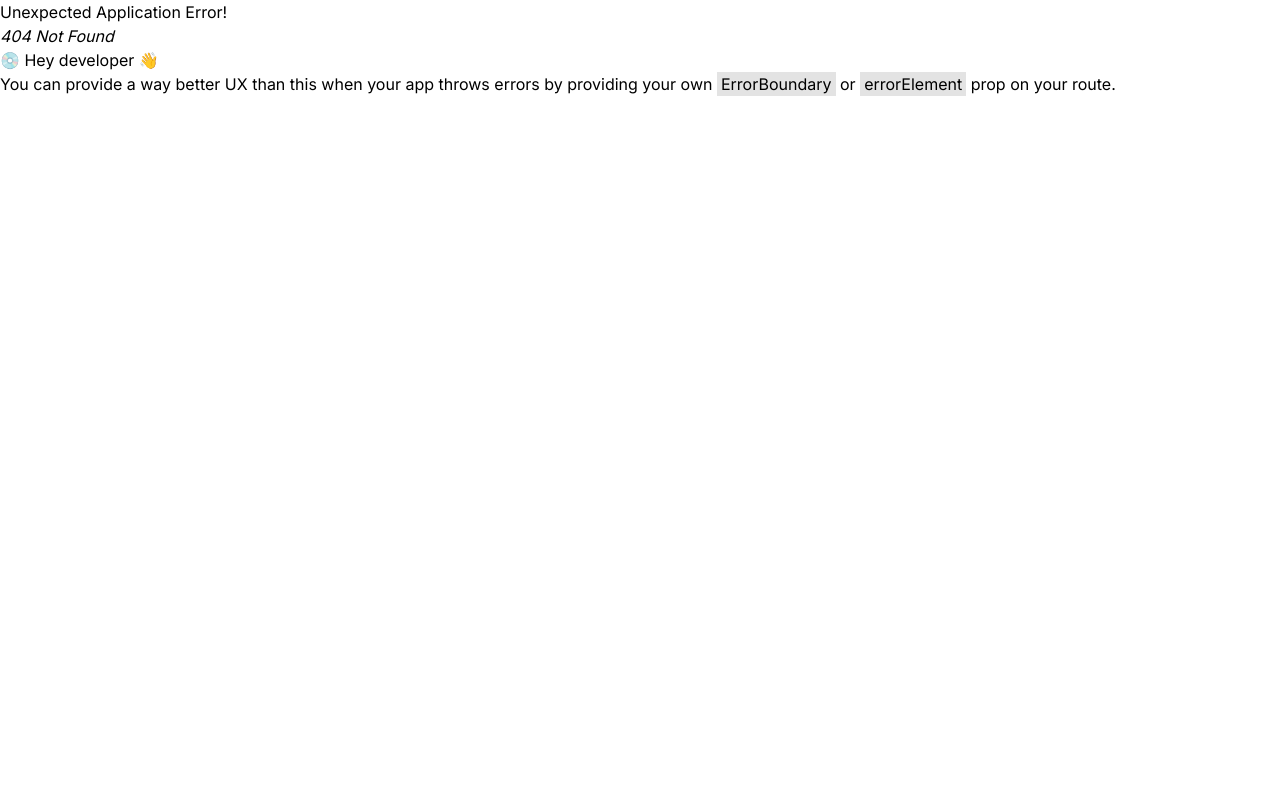
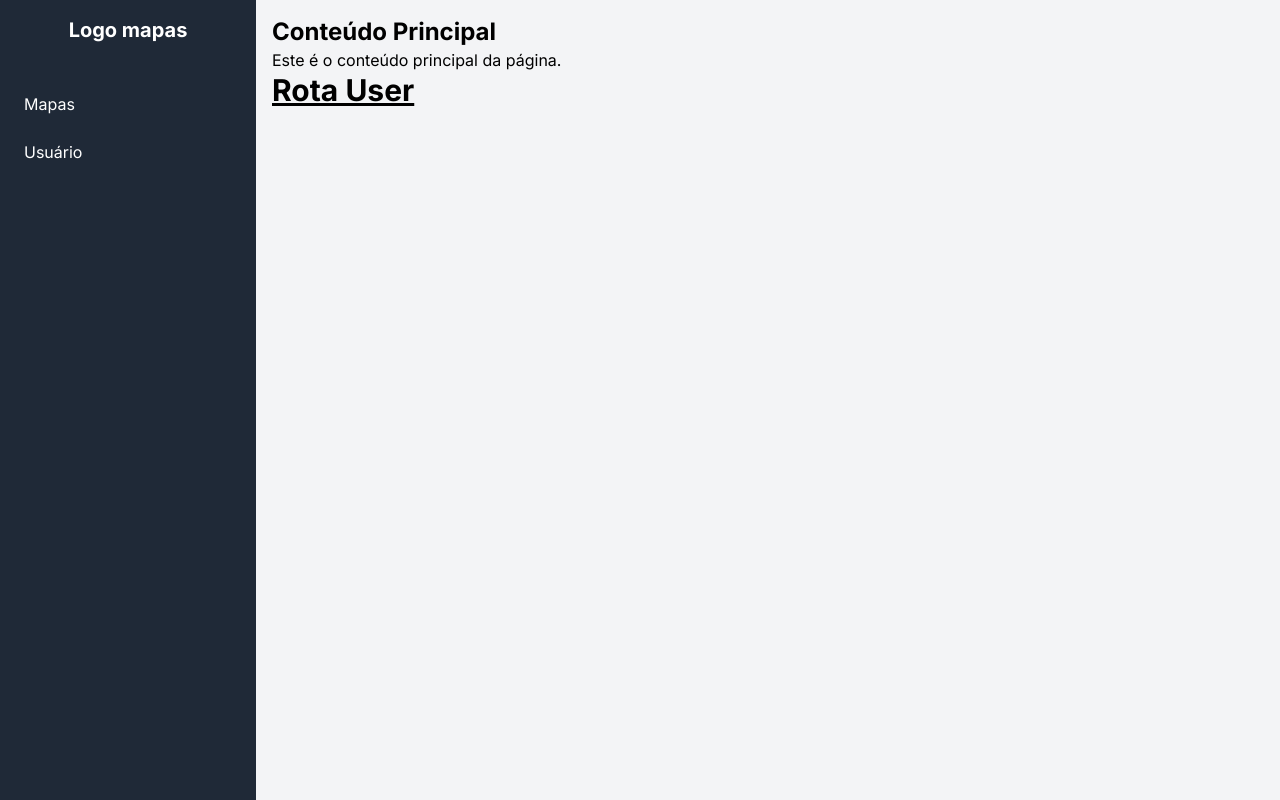
Before and after one commit to jorgelucasalima/yourmaps, a React (Vite) app: page /user in a window 1280 px wide. Before the commit this address had no page. Built offline with nearby package versions, Linux system fonts and the light colour scheme.

Commit message:
atualização

```diff
--- a/package.json
+++ b/package.json
@@ -10,6 +10,7 @@
     "preview": "vite preview"
   },
   "dependencies": {
+    "axios": "^1.7.2",
     "react": "^18.2.0",
     "react-dom": "^18.2.0",
     "react-router-dom": "^6.23.1"
--- /dev/null
+++ b/src/error-page.jsx
@@ -0,0 +1,16 @@
+import { useRouteError } from "react-router-dom";
+
+export default function ErrorPage() {
+  const error = useRouteError();
+  console.error(error);
+
+  return (
+    <div id="error-page">
+      <h1>Oops!</h1>
+      <p>Sorry, an unexpected error has occurred.</p>
+      <p>
+        <i>{error.statusText || error.message}</i>
+      </p>
+    </div>
+  );
+}
--- a/src/main.jsx
+++ b/src/main.jsx
@@ -8,11 +8,25 @@ import {
 import './index.css'
 
 import Root from './routes/Root.jsx';
+import Maps from './routes/Maps.jsx';
+import User from './routes/User.jsx';
+import ErrorPage from './error-page.jsx';
 
 const router = createBrowserRouter([
   {
     path: "/",
     element: <Root />,
+    errorElement: <ErrorPage />,
+    children: [
+      {
+        path: "/maps",
+        element: <Maps />,
+      },
+      {
+        path: "/user",
+        element: <User />,
+      },
+    ],
   },
 
 ]);
--- a/src/routes/Maps.jsx
+++ b/src/routes/Maps.jsx
@@ -1,9 +1,10 @@
-import Menu from "../components/Menu";
 
 export default function Maps() {
   return (
     <>
-
+      <h1 className="text-3xl font-bold underline">
+        Maps
+      </h1>
     </>
   );
 }
--- a/src/routes/Root.jsx
+++ b/src/routes/Root.jsx
@@ -1,10 +1,32 @@
+import { Outlet, Link } from "react-router-dom";
+
 export default function Root() {
   return (
-    <div className="p-2">
-      <h1 class="text-3xl font-bold">
-        Hello world!
-      </h1>
-      <button class="bg-blue-500 hover:bg-blue-700 text-white font-bold py-2 px-4 rounded">Rota Maps</button>
+    <div class="flex h-screen bg-gray-100">
+      <aside class="w-64 bg-gray-800 text-white">
+        <div class="p-4 text-center">
+            <h1 class="text-xl font-bold">Logo mapas</h1>
+        </div>
+        <nav class="mt-4 p-2">
+            <ul class="space-y-2">
+                <li class="px-4 py-2 hover:bg-gray-700 rounded">
+                  <Link to="/maps">Mapas</Link>
+                </li>
+                <li class="px-4 py-2 hover:bg-gray-700 rounded">
+                  <Link to="/user">Usuário</Link>
+                </li>
+            </ul>
+        </nav>
+      </aside>
+
+
+      <main class="flex-1 p-4">
+          <h2 class="text-2xl font-bold">Conteúdo Principal</h2>
+          <p>Este é o conteúdo principal da página.</p>
+
+          <Outlet />
+
+      </main>
     </div>
   );
 }
--- /dev/null
+++ b/src/services/api.js
@@ -0,0 +1,10 @@
+import axios from "axios";
+
+export const api = axios.create({
+  baseURL: "https://jsonplaceholder.typicode.com/users",
+  headers: {
+    "Content-Type": "application/json",
+  },
+})
+
+export default api
```
Also changed, not shown: 1 other file (tests, documents, lock files or other folders).
